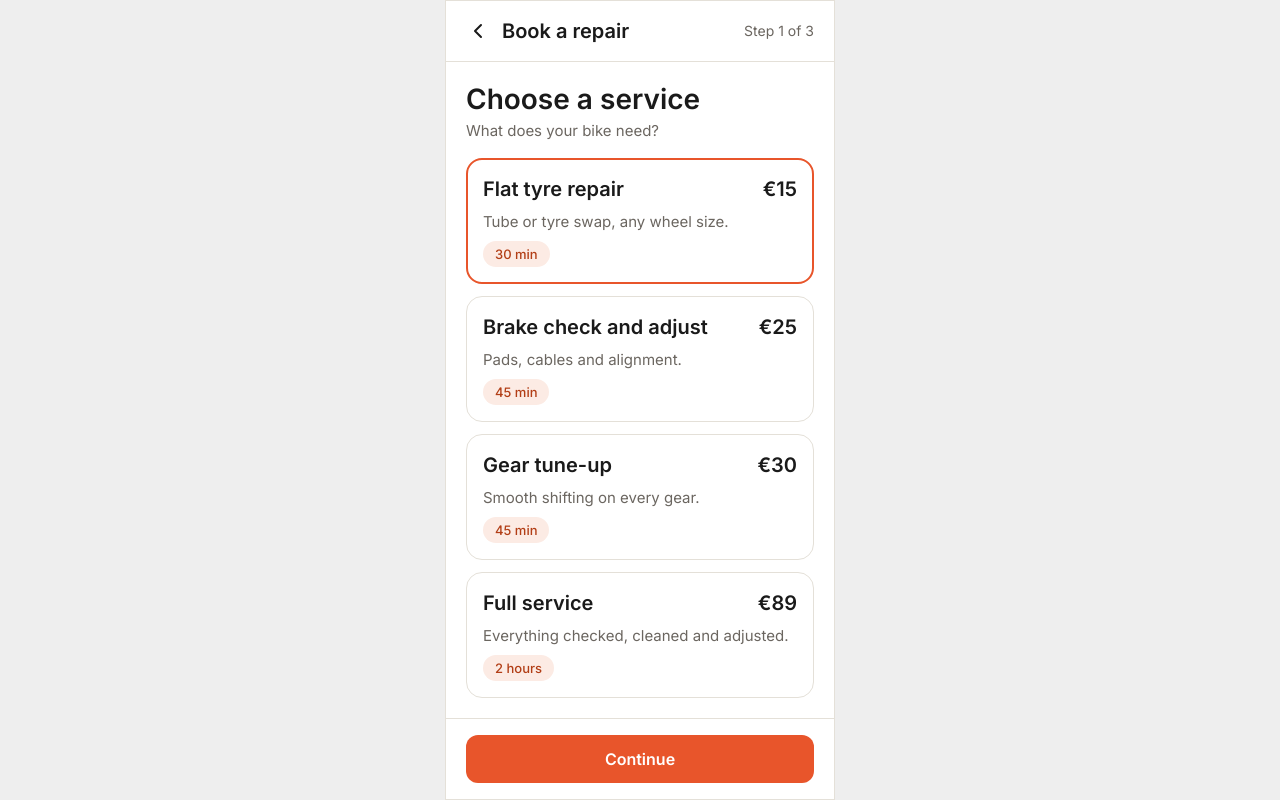
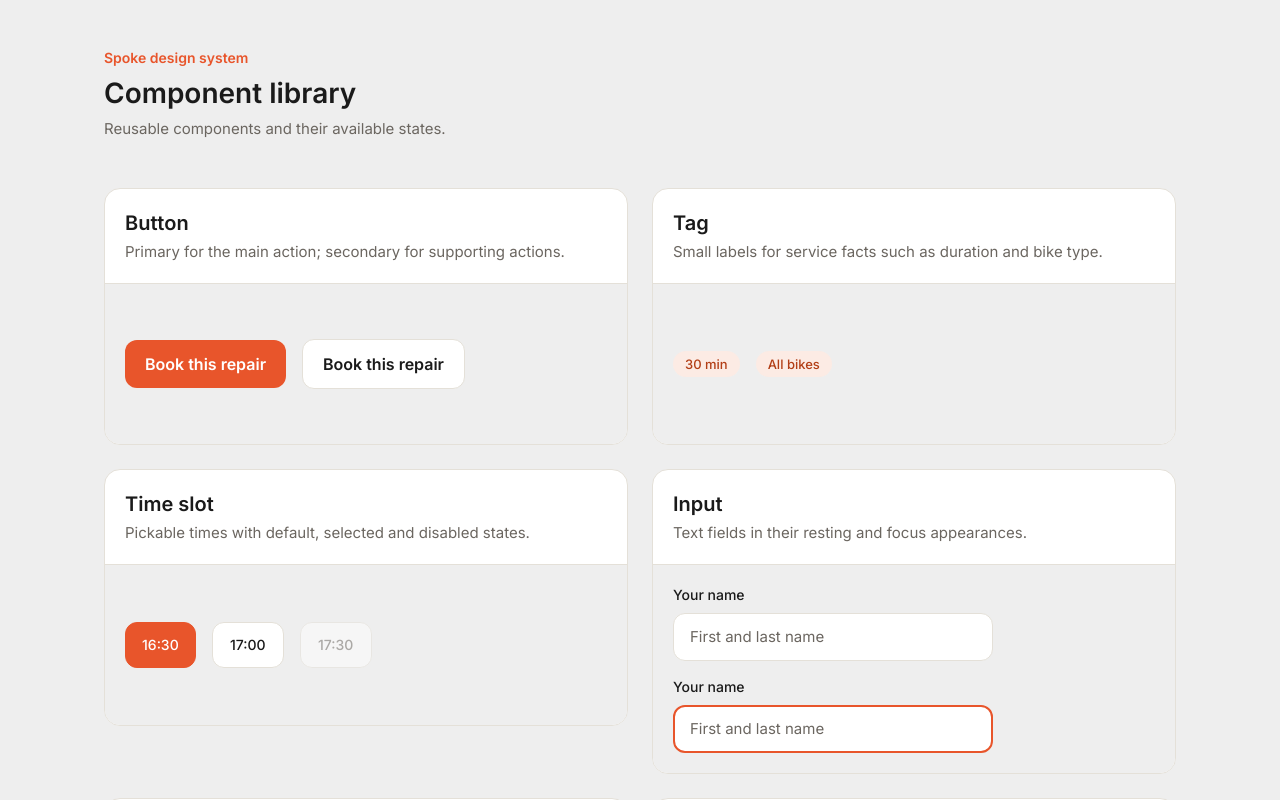
Before and after one commit to AgnijaBirzkope/spoke-starter, a React (Vite) app: page / in a window 1280 px wide. Shown: the top 800 px of the page. Built offline with nearby package versions, Linux system fonts and the light colour scheme.

Commit message:
Add component library page

```diff
--- a/src/App.css
+++ b/src/App.css
@@ -2,6 +2,5 @@
   box-sizing: border-box;
   display: grid;
   min-height: 100svh;
-  place-items: center;
   background: var(--color-canvas);
 }
--- a/src/App.tsx
+++ b/src/App.tsx
@@ -1,10 +1,10 @@
-import { ChooseServicePage } from './pages/ChooseServicePage'
+import { ComponentLibraryPage } from './pages/ComponentLibraryPage'
 import './App.css'
 
 function App() {
   return (
     <div className="app">
-      <ChooseServicePage />
+      <ComponentLibraryPage />
     </div>
   )
 }
--- /dev/null
+++ b/src/pages/ComponentLibraryPage.css
@@ -0,0 +1,104 @@
+.component-library {
+  box-sizing: border-box;
+  width: min(100%, var(--layout-library-max));
+  margin: 0 auto;
+  padding: calc(var(--space-24) * 2) var(--space-24);
+}
+
+.component-library__hero {
+  display: flex;
+  flex-direction: column;
+  gap: var(--space-8);
+  margin-bottom: calc(var(--space-24) * 2);
+}
+
+.component-library__eyebrow {
+  color: var(--color-brand);
+  font-size: var(--font-size-caption);
+  font-weight: var(--font-weight-semibold);
+  line-height: var(--line-height-caption);
+}
+
+.component-library__hero h1,
+.component-library__hero p,
+.component-library__section-header h2,
+.component-library__section-header p {
+  margin: 0;
+}
+
+.component-library__hero h1 {
+  color: var(--color-text-primary);
+  font-size: var(--font-size-screen-title);
+  line-height: var(--line-height-screen-title);
+}
+
+.component-library__hero p,
+.component-library__section-header p {
+  color: var(--color-text-muted);
+  font-size: var(--font-size-body);
+  line-height: var(--line-height-body);
+}
+
+.component-library__grid {
+  display: grid;
+  grid-template-columns: repeat(auto-fit, minmax(min(100%, 390px), 1fr));
+  gap: var(--space-24);
+  align-items: start;
+}
+
+.component-library__section {
+  overflow: hidden;
+  border: 1px solid var(--color-border);
+  border-radius: var(--radius-lg);
+  background: var(--color-surface);
+}
+
+.component-library__section-header {
+  display: flex;
+  flex-direction: column;
+  gap: var(--space-4);
+  padding: var(--space-20);
+  border-bottom: 1px solid var(--color-border);
+}
+
+.component-library__section-header h2 {
+  color: var(--color-text-primary);
+  font-size: var(--font-size-title);
+  line-height: var(--line-height-title);
+}
+
+.component-library__preview {
+  display: flex;
+  min-height: calc(var(--space-24) * 5);
+  padding: var(--space-20);
+  align-items: center;
+  overflow-x: auto;
+  background: var(--color-canvas);
+}
+
+.component-library__row {
+  display: flex;
+  flex-wrap: wrap;
+  gap: var(--space-16);
+  align-items: center;
+}
+
+.component-library__stack {
+  display: flex;
+  flex-direction: column;
+  gap: var(--space-16);
+  width: 100%;
+}
+
+.component-library__preview .top-bar,
+.component-library__preview .action-bar,
+.component-library__preview .booking-card,
+.component-library__preview .service-card {
+  flex-shrink: 0;
+}
+
+@media (max-width: 600px) {
+  .component-library {
+    padding: var(--space-24) var(--space-16);
+  }
+}
--- /dev/null
+++ b/src/pages/ComponentLibraryPage.tsx
@@ -0,0 +1,132 @@
+import { useState, type ReactNode } from 'react'
+import {
+  ActionBar,
+  BookingCard,
+  Button,
+  Frame47,
+  Input,
+  ServiceCard,
+  SummaryRow,
+  Tag,
+  TimeSlot,
+  TopBar,
+} from '../components'
+import './ComponentLibraryPage.css'
+
+function Preview({ children }: { children: ReactNode }) {
+  return <div className="component-library__preview">{children}</div>
+}
+
+function ComponentSection({ title, description, children }: { title: string; description: string; children: ReactNode }) {
+  return (
+    <section className="component-library__section">
+      <header className="component-library__section-header">
+        <h2>{title}</h2>
+        <p>{description}</p>
+      </header>
+      <Preview>{children}</Preview>
+    </section>
+  )
+}
+
+export function ComponentLibraryPage() {
+  const [selectedTime, setSelectedTime] = useState('16:30')
+  const [selectedService, setSelectedService] = useState('flat-tyre')
+
+  return (
+    <main className="component-library">
+      <header className="component-library__hero">
+        <span className="component-library__eyebrow">Spoke design system</span>
+        <h1>Component library</h1>
+        <p>Reusable components and their available states.</p>
+      </header>
+
+      <div className="component-library__grid">
+        <ComponentSection title="Button" description="Primary for the main action; secondary for supporting actions.">
+          <div className="component-library__row">
+            <Button>Book this repair</Button>
+            <Button variant="secondary">Book this repair</Button>
+          </div>
+        </ComponentSection>
+
+        <ComponentSection title="Tag" description="Small labels for service facts such as duration and bike type.">
+          <div className="component-library__row">
+            <Tag label="30 min" />
+            <Tag label="All bikes" />
+          </div>
+        </ComponentSection>
+
+        <ComponentSection title="Time slot" description="Pickable times with default, selected and disabled states.">
+          <div className="component-library__row">
+            {['16:30', '17:00'].map((time) => (
+              <TimeSlot key={time} label={time} state={selectedTime === time ? 'selected' : 'default'} onClick={() => setSelectedTime(time)} />
+            ))}
+            <TimeSlot label="17:30" state="disabled" />
+          </div>
+        </ComponentSection>
+
+        <ComponentSection title="Input" description="Text fields in their resting and focus appearances.">
+          <div className="component-library__stack">
+            <Input label="Your name" placeholder="First and last name" />
+            <Input label="Your name" placeholder="First and last name" state="focus" />
+          </div>
+        </ComponentSection>
+
+        <ComponentSection title="Top bar" description="Booking-flow header with back action and step counter.">
+          <TopBar />
+        </ComponentSection>
+
+        <ComponentSection title="Service card" description="Selectable service cards with default and selected states.">
+          <div className="component-library__stack">
+            <ServiceCard
+              title="Flat tyre repair"
+              description="Tube or tyre swap, any wheel size."
+              duration="30 min"
+              price="€15"
+              state={selectedService === 'flat-tyre' ? 'selected' : 'default'}
+              onClick={() => setSelectedService('flat-tyre')}
+            />
+            <ServiceCard
+              title="Brake check and adjust"
+              description="Pads, cables and alignment."
+              duration="45 min"
+              price="€25"
+              state={selectedService === 'brake-check' ? 'selected' : 'default'}
+              onClick={() => setSelectedService('brake-check')}
+            />
+          </div>
+        </ComponentSection>
+
+        <ComponentSection title="Summary row" description="A label and value pair for the booking summary.">
+          <SummaryRow label="Service" value="Flat tyre repair" />
+        </ComponentSection>
+
+        <ComponentSection title="Action bar" description="Bottom screen area containing the primary action.">
+          <ActionBar />
+        </ComponentSection>
+
+        <ComponentSection title="Booking card" description="Complete service overview and booking action.">
+          <BookingCard
+            title="Flat tyre repair"
+            description="Tube or tyre swap, any wheel size."
+            duration="30 min"
+            bikeType="All bikes"
+            price="€15"
+            nextSlot="today at 16:30"
+          />
+        </ComponentSection>
+
+        <ComponentSection title="Frame 47" description="Figma frame adapter backed by the Booking card component.">
+          <Frame47
+            title="Flat tyre repair"
+            description="Tube or tyre swap, any wheel size."
+            duration="30 min"
+            bikeType="All bikes"
+            price="€15"
+            nextSlot="today at 16:30"
+          />
+        </ComponentSection>
+      </div>
+    </main>
+  )
+}
--- a/src/styles/tokens.css
+++ b/src/styles/tokens.css
@@ -35,4 +35,5 @@
   --font-weight-regular: 400;
   --font-weight-medium: 500;
   --font-weight-semibold: 600;
+  --layout-library-max: 1120px;
 }
```
